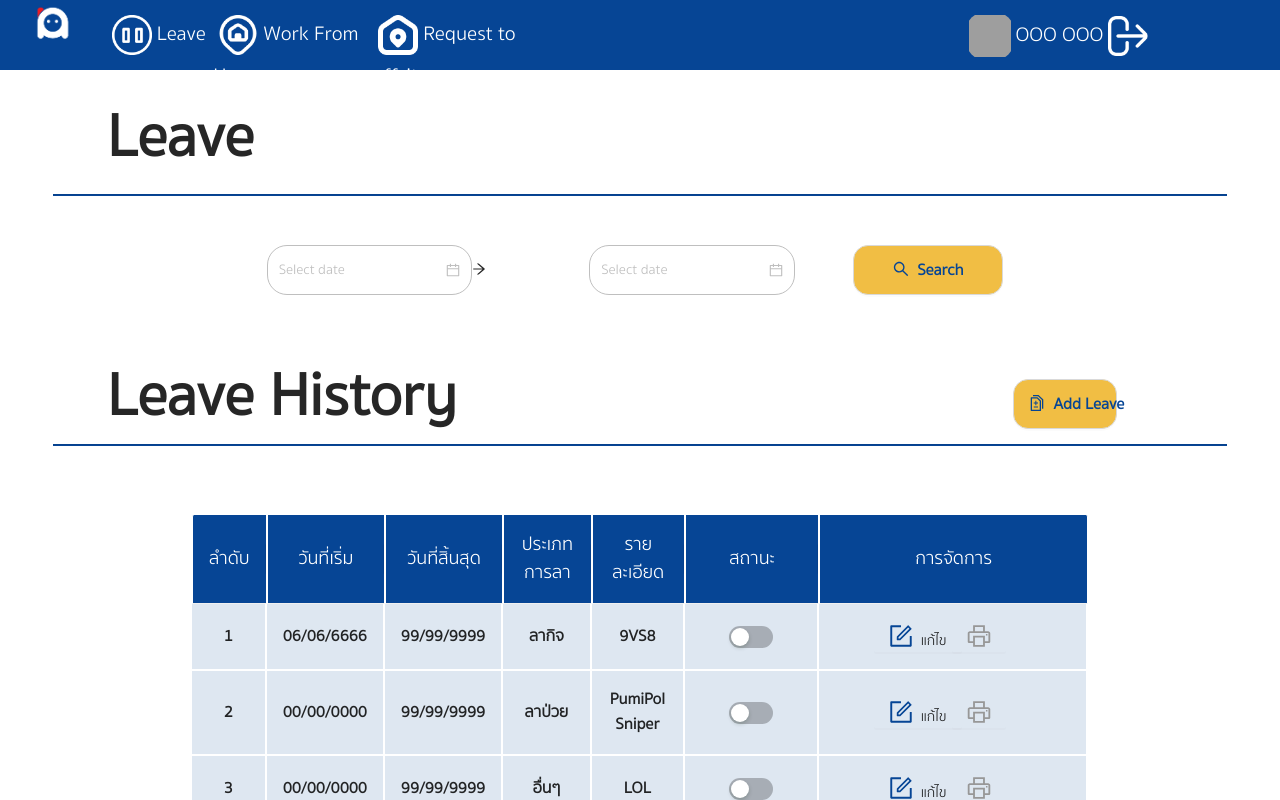
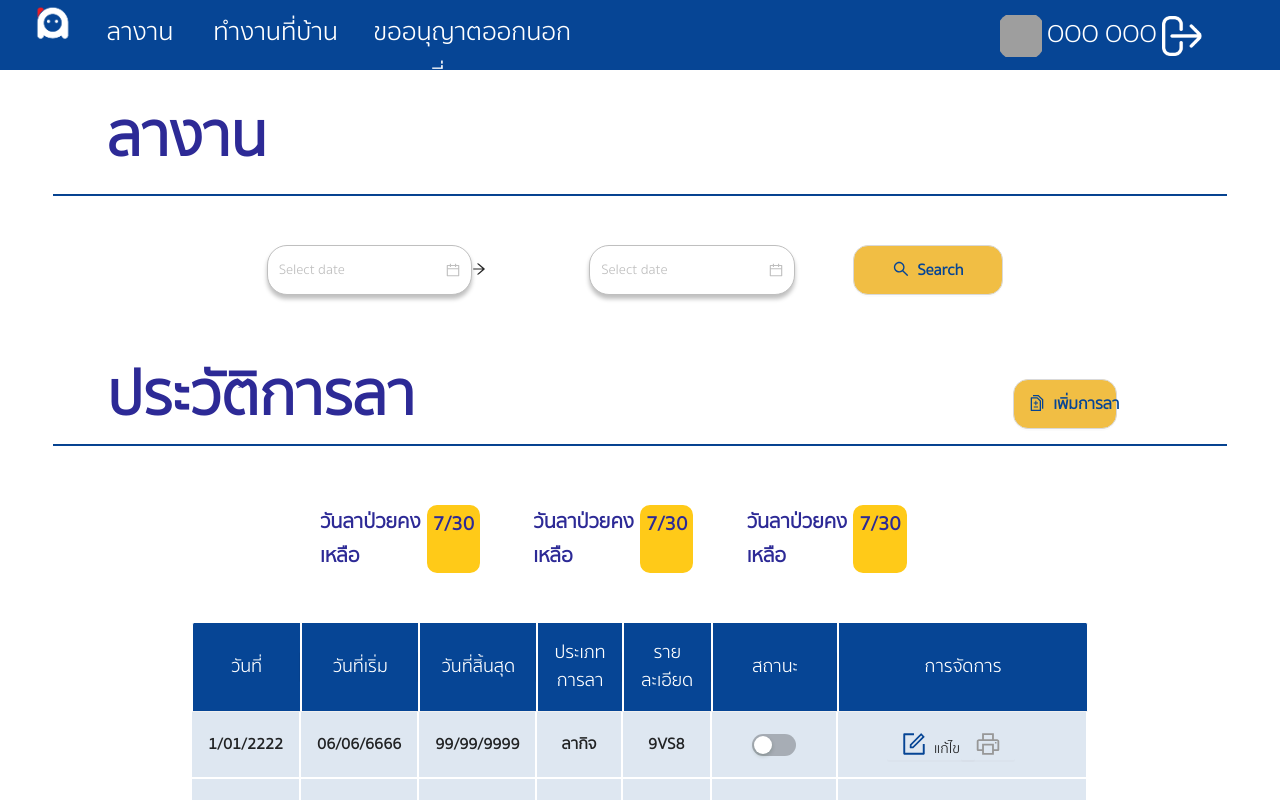
Before and after one commit to koonmnaja/ileave, a Next.js app: page /Leave in a window 1280 px wide. Shown: the top 800 px of the page. Built offline with nearby package versions, Linux system fonts and the light colour scheme; grey boxes are pictures that could not be loaded.

Commit message:
15-10-65-22-59

```diff
--- a/Components/Layout/Navbar.tsx
+++ b/Components/Layout/Navbar.tsx
@@ -10,9 +10,9 @@ const App: React.FC = () => {
         <>
             <Row  justify="start" style={{ background: '#064595', height: '70px',paddingTop:'10px' }}>
                 <Colstyled span={2} style={{textAlign: 'center'}}><img src="../images/LogoW.png" width='45%'/></Colstyled>
-                <Colstyle span={2}><img src="../images/Leave.png" width='50px' height='50px'style={{padding:'5px'}}/><Link href="../Leave">Leave</Link></Colstyle>
-                <Colstyle span={3}><img src="../images/WFHW.png" width='50px' height='50px' style={{padding:'5px'}}/><Link href="../Work_From_Home">Work From Home</Link></Colstyle>
-                <Colstyle span={3}><img src="../images/RTO.png" width='50px' height='50px' style={{padding:'5px'}}/><Link href="../Request_to_offsite">Request to offsite</Link></Colstyle>
+                <Colstyle span={2}><Link href="../Leave">ลางาน</Link></Colstyle>
+                <Colstyle span={3}><Link href="../Work_From_Home">ทำงานที่บ้าน</Link></Colstyle>
+                <Colstyle span={4}><Link href="../Request_to_offsite">ขออนุญาตออกนอกสถานที่</Link></Colstyle>
 
 
                 <Colstyle span={12} style={{paddingLeft:'10px',textAlign:'right',paddingRight:'20px'}}><Avatar size={52} src="../images/profile.png" style={{padding:'5px'}}></Avatar>OOO OOO
@@ -25,8 +25,9 @@ const App: React.FC = () => {
 
 const Colstyle = styled(Col)`
     color: #fff;
-    font-Weight: '300';
-    font-Size: 20px;
+    font-Weight: '900';
+    line-height: 45px;
+    font-Size: 25px;
     a {
         color: #fff;
 `
--- a/Components/Modal/Leave_Modal.tsx
+++ b/Components/Modal/Leave_Modal.tsx
@@ -90,17 +90,90 @@ const GroupModal = (
             centered
             onCancel={() => setModal({ visible: false })}
             onOk={() => setModal({ visible: false })}>
-            <Row>
-                <Col span={20} offset={0}
-                    style={{ fontSize: '35px', fontWeight: 'bold' }}>{modal?.header}</Col>
-            </Row>
-            <Row>
-                <Col span={24}><DividerStyled /></Col>
-            </Row>
             <Form>
                 <Form.Item>
                     <Row>
-                        <Col span={1} offset={1}>
+                        <Col span={20} offset={0}
+                            style={{ fontSize: '35px', fontWeight: 'bold' }}>{modal?.header}</Col>
+                        <Col span={24}><DividerStyled /></Col>
+
+                        {modal?.status === "Leave" ?
+                        <>
+                            <Col span={8} offset={2}>
+                                <p style={{ fontSize: '18px', fontWeight: 'bold', color: '#064595', paddingTop: '10px' }}> ประเภทการลา</p>
+                                <SelectStyled showSearch size='large' optionFilterProp="children">
+                                    <Option value="Laeve">ลากิจ</Option>
+                                    <Option value="Sick-Leave">ลาป่วย</Option>
+                                    <Option value="Leave-Other">อื่น ๆ</Option>
+                                </SelectStyled>
+                            </Col>
+                            <Col span={8} offset={3}>
+                                <p style={{ fontSize: '18px', fontWeight: 'bold', color: '#064595', paddingTop: '10px' }}> สาเหตุการลา</p>
+                                <Form.Item>
+                                    <Input.TextArea name="detailInput" autoSize={{ minRows: 2, maxRows: 6 }}
+                                        style={{ borderRadius: "20px", width: '100%', height: '50px', fontSize: '16px', background: '#FFF', borderColor: '#BFBFBF', marginTop: '-10px',boxShadow: '0px 4px 4px rgba(0, 0, 0, 0.25)' }} />
+                                </Form.Item>
+                            </Col>
+                            <Col span={8} offset={2}>
+                                <p style={{ fontSize: '18px', fontWeight: 'bold', color: '#064595', paddingTop: '0px' }}> ลาจากวันที่</p>
+                                <Form.Item>
+                                    <DatePickerStyled />
+                                </Form.Item>
+                            </Col>
+                            <Col span={8} offset={3}>
+                                <p style={{ fontSize: '18px', fontWeight: 'bold', color: '#064595', paddingTop: '0px' }}> ถึงวันที่</p>
+                                <Form.Item>
+                                    <DatePickerStyled />
+                                </Form.Item>
+                            </Col>
+                            <Col span={8} offset={2}>
+                                <p style={{ fontSize: '18px', fontWeight: 'bold', color: '#064595', paddingTop: '10px' }}> จำนวนวันลา</p>
+                                <Form.Item>
+                                    <InputStyled />
+                                </Form.Item>
+                            </Col>
+                        </>
+
+                        : modal?.status === "WFH" ?
+                        <>
+                        <Col span={20} offset={2}>
+                                <p style={{ fontSize: '18px', fontWeight: 'bold', color: '#064595', paddingTop: '10px' }}> วันที่</p>
+                                <Form.Item>
+                                    <Input
+                                        style={{ borderRadius: "16px", width: '100%', height: '40px', fontSize: '16px', background: '#FFF', borderColor: '#BFBFBF', marginTop: '-10px' }} />
+                                </Form.Item>
+
+                            </Col>
+                            <Col span={8} offset={3}>
+                                <p style={{ fontSize: '18px', fontWeight: 'bold', color: '#064595', paddingTop: '10px' }}> สาเหตุการลา</p>
+                                <Form.Item>
+                                    <Input.TextArea name="detailInput" autoSize={{ minRows: 2, maxRows: 6 }}
+                                        style={{ borderRadius: "20px", width: '100%', height: '50px', fontSize: '16px', background: '#FFF', borderColor: '#BFBFBF', marginTop: '-10px',boxShadow: '0px 4px 4px rgba(0, 0, 0, 0.25)' }} />
+                                </Form.Item>
+                            </Col>
+                            <Col span={8} offset={2}>
+                                <p style={{ fontSize: '18px', fontWeight: 'bold', color: '#064595', paddingTop: '0px' }}> ลาจากวันที่</p>
+                                <Form.Item>
+                                    <DatePickerStyled />
+                                </Form.Item>
+                            </Col>
+                            <Col span={8} offset={3}>
+                                <p style={{ fontSize: '18px', fontWeight: 'bold', color: '#064595', paddingTop: '0px' }}> ถึงวันที่</p>
+                                <Form.Item>
+                                    <DatePickerStyled />
+                                </Form.Item>
+                            </Col>
+                            <Col span={8} offset={2}>
+                                <p style={{ fontSize: '18px', fontWeight: 'bold', color: '#064595', paddingTop: '10px' }}> จำนวนวันลา</p>
+                                <Form.Item>
+                                    <InputStyled/>
+                                </Form.Item>
+                            </Col>
+                        </>
+
+                        : null
+                        }
+                        {/* <Col span={1} offset={1}>
                             <UploadStyled
                                 name="avatar"
                                 listType="picture-card"
@@ -134,24 +207,34 @@ const GroupModal = (
                                     name="detailInput"
                                     autoSize={{ minRows: 2, maxRows: 6 }}
                                     style={{ borderRadius: "20px", width: '100%', height: '60px', fontSize: '18px', background: '#FFF', borderColor: '#BFBFBF', marginTop: '-10px' }} /></Form.Item>
-                        </Col>
+                        </Col> */}
                     </Row>
                 </Form.Item>
             </Form>
             <Row justify="center">
-                <Col span={4} offset={13}>
+                <Col span={4} offset={12}>
                     <ButtonStyledd onClick={() => setModal({ visible: false })}
-                        style={{ background: '#BFBFBF' }}>Cancel</ButtonStyledd>
+                        style={{ background: '#BFBFBF' }}>ยกเลิก</ButtonStyledd>
                 </Col>
                 <Col span={4} offset={1}>
                     <ButtonStyledd
-                        style={{ background: '#F1BE44' }}>Submit</ButtonStyledd>
+                        style={{ background: '#F1BE44' }}>ยืนยัน</ButtonStyledd>
                 </Col>
             </Row>
         </ModalStyled>
     )
 
 }
+const InputStyled = styled(Input)`
+    border-radius: 16px;
+    width: 40%;
+    height: 40px;
+    font-size: 16px;
+    background: rgb(255, 255, 255);
+    border-color: rgb(191, 191, 191);
+    margin-top: -10px;
+    box-shadow: 0px 4px 4px rgb(0 0 0 / 25%);
+`
 const SelectStyled = styled(Select)`
     width: 100%;
     margin-Top: -10px;
@@ -163,7 +246,7 @@ const SelectStyled = styled(Select)`
 const ButtonStyledd = styled(Button)`
     color: #064595;
     height: 40px;
-    border-Radius:20px;
+    border-Radius:10px;
     font-Size: 16px;
     fontFamily: Semi Bold;
     font-weight: bold;
@@ -177,7 +260,7 @@ const DatePickerStyled = styled(DatePicker)`
     border-Radius: 14px;
     background: #FFF;
     margin-Top: -10px;
-
+    box-shadow: 0px 4px 4px rgba(0, 0, 0, 0.25);
 `
 const DividerStyled = styled(Divider)`
     background: #064595 ;
--- a/pages/Leave.tsx
+++ b/pages/Leave.tsx
@@ -20,7 +20,7 @@ const App: React.FC = () => {
 
     const dataSource = [
         {
-            No: '1',
+            Data: '1/01/2222',
             Start_Data: '06/06/6666',
             End_Data: '99/99/9999',
             LeaveType:'ลากิจ',
@@ -28,7 +28,7 @@ const App: React.FC = () => {
             status: false
         },
         {
-            No: '2',
+            Data: '1/01/2222',
             Start_Data: '00/00/0000',
             End_Data: '99/99/9999',
             LeaveType:'ลาป่วย',
@@ -36,7 +36,7 @@ const App: React.FC = () => {
             status: false
         },
         {
-            No: '3',
+            Data: '1/01/2222',
             Start_Data: '00/00/0000',
             End_Data: '99/99/9999',
             LeaveType:'อื่นๆ',
@@ -47,9 +47,9 @@ const App: React.FC = () => {
     ];
     const columns: any = [
         {
-            title: 'ลำดับ',
-            dataIndex: 'No',
-            key: 'No',
+            title: 'วันที่',
+            dataIndex: 'Data',
+            key: 'Data',
             align: 'center',
         },
         {
@@ -95,9 +95,9 @@ const App: React.FC = () => {
             render: (_: any, record: any) => (
                 <Row justify='center' gutter={0} style={{ width: "100%" }}>
                     <Col span={6} style={{marginRight:"20px"}}>
-                        <Button onClick={() => setModal({visible: true})}
+                        <Button onClick={() => setModal({header: "แก้ไขการลา", status: "Leave", visible: true})}
                         style={{ background: 'none',border:'none' }}>
-                            <FormOutlined onClick={() => setModal({header: "Add Leave", status: "edit", visible: true})}
+                            <FormOutlined
                             style={{ fontSize: "24px", fontFamily: "SukhumvitSet-Bold", color: '#064595',}} />
                             แก้ไข
                         </Button>
@@ -119,7 +119,7 @@ const App: React.FC = () => {
             <NavbarHead />
 
             <Row>
-                <Col span={20} offset={2}><p style={{ fontSize: '60px', fontWeight: 'bold', paddingTop: '20px', paddingBottom: '-10px' }}>Leave</p></Col>
+                <Col span={20} offset={2}><p style={{ fontSize: '60px', fontWeight: 'bold', paddingTop: '20px', paddingBottom: '-10px',color: '#2D2A96' }}>ลางาน</p></Col>
             </Row>
             <Row justify="center">
                 <Col span={22}><DividerStyled /></Col>
@@ -130,14 +130,20 @@ const App: React.FC = () => {
                 <Col span={3} offset={0}><ButtonStyledd icon={<SearchOutlined />} style={{ background: '#F1BE44', width: '150px' }}>Search</ButtonStyledd></Col>
             </Row>
             <Row>
-                <Col span={15} offset={2}><p style={{ fontSize: '60px', fontWeight: 'bold', paddingTop: '30px' }}>Leave History</p></Col>
-                <Col span={3} offset={2}><ButtonStyledd onClick={() => setModal({visible: true ,header: "Add Leave"})}
-                icon={<DiffOutlined />} style={{ background: '#F1BE44', width: '65%', marginTop: '60px' }}>Add Leave</ButtonStyledd></Col>
+                <Col span={15} offset={2}><p style={{ fontSize: '60px', fontWeight: 'bold', paddingTop: '30px',color: '#2D2A96'}}>ประวัติการลา</p></Col>
+                <Col span={3} offset={2}><ButtonStyledd onClick={() => setModal({visible: true ,header: "เพิ่มการลา",status: "Leave"})}
+                icon={<DiffOutlined />} style={{ background: '#F1BE44', width: '65%', marginTop: '60px' }}>เพิ่มการลา</ButtonStyledd></Col>
             </Row>
-            <Row justify="center">
-                <Col span={22}><DividerStyledd /></Col>
+            <Row>
+                <Col span={22} offset={1}><DividerStyledd /></Col>
+                <ColText span={2} offset={6}> วันลาป่วยคงเหลือ</ColText>
+                <ColText span={1} offset={0} style={{border:'2px solid #FFCA18',textAlign:'center',borderRadius:'10px',backgroundColor:'#FFCA18'}}> 7/30</ColText>
+                <ColText span={2} offset={1}> วันลาป่วยคงเหลือ  </ColText>
+                <ColText span={1} offset={0} style={{border:'2px solid #FFCA18',textAlign:'center',borderRadius:'10px',backgroundColor:'#FFCA18'}}> 7/30</ColText>
+                <ColText span={2} offset={1}> วันลาป่วยคงเหลือ  </ColText>
+                <ColText span={1} offset={0} style={{border:'2px solid #FFCA18',textAlign:'center',borderRadius:'10px',backgroundColor:'#FFCA18'}}> 7/30</ColText>
             </Row>
-            <Row justify='center' style={{ width: "100%", marginTop: "10px" }}>
+            <Row justify='center' style={{ width: "100%", marginTop: "50px" }}>
                 <TableStyled style={{ width: "70%" }} dataSource={dataSource} columns={columns} />
             </Row>
             {LeaveModal(modal, setModal)}
@@ -146,6 +152,14 @@ const App: React.FC = () => {
     );
 };
 
+const ColText = styled(Col)`
+    font-size: 20px;
+    font-weight: 800;
+    line-height: 34px;
+    letter-spacing: 0em;
+    text-align: left;
+    color: #2D2A96;
+`
 const ArrowRightOutlinedStyled = styled(ArrowRightOutlined)`
     width: 20% ;
 `
@@ -155,6 +169,7 @@ const DatePickerStyled = styled(DatePicker)`
     height: 50px;
     border-Radius: 20px;
     background: #fff;
+    box-shadow: 0px 4px 4px rgba(0, 0, 0, 0.25);
 `
 const DividerStyled = styled(Divider)`
     background: #064595 ;
--- a/pages/Request_to_offsite.tsx
+++ b/pages/Request_to_offsite.tsx
@@ -138,6 +138,7 @@ const DatePickerStyled = styled(DatePicker)`
     height: 50px;
     border-Radius: 20px;
     background: #fff;
+    box-shadow: 0px 4px 4px rgb(0 0 0 / 25%);
 `
 const DividerStyled = styled(Divider)`
     background: #064595 ;
--- a/pages/Statics.tsx
+++ b/pages/Statics.tsx
@@ -337,7 +337,7 @@ const App: React.FC = () => {
         <Col span={22}><DividerStyled /></Col>
       </Row>
       <Row justify="center">
-        <Col span={12} offset={1}><Form.Item><Input style={{ borderRadius: "16px", width: '100%', height: '47px', fontSize: '18px', background: '#BFBFBF' }} /></Form.Item></Col>
+        <Col span={12} offset={1}><Form.Item><Input style={{ borderRadius: "16px", width: '100%', height: '47px', fontSize: '18px', background: '#fff' }} /></Form.Item></Col>
         <Col span={3} offset={1}><ButtonStyledd icon={<SearchOutlined />} style={{ background: '#F1BE44', width: '150px' }}>Search</ButtonStyledd></Col>
       </Row>
       <Row justify='center' style={{ width: "100%", marginTop: "10px" }}>
@@ -356,7 +356,7 @@ const DatePickerStyled = styled(DatePicker)`
     borderColor: #BFBFBF;
     height: 50px;
     border-Radius: 20px;
-    background: #BFBFBF;
+    background: #fff;
 `
 const DividerStyled = styled(Divider)`
     background: #064595 ;
```
Also changed, not shown: pages/Add_User.tsx (+5 -3 lines), pages/Work_From_Home.tsx (+8 -5 lines), pages/login.tsx (+22 -12 lines), Components/Modal/Print_Leave.tsx (indentation only).
